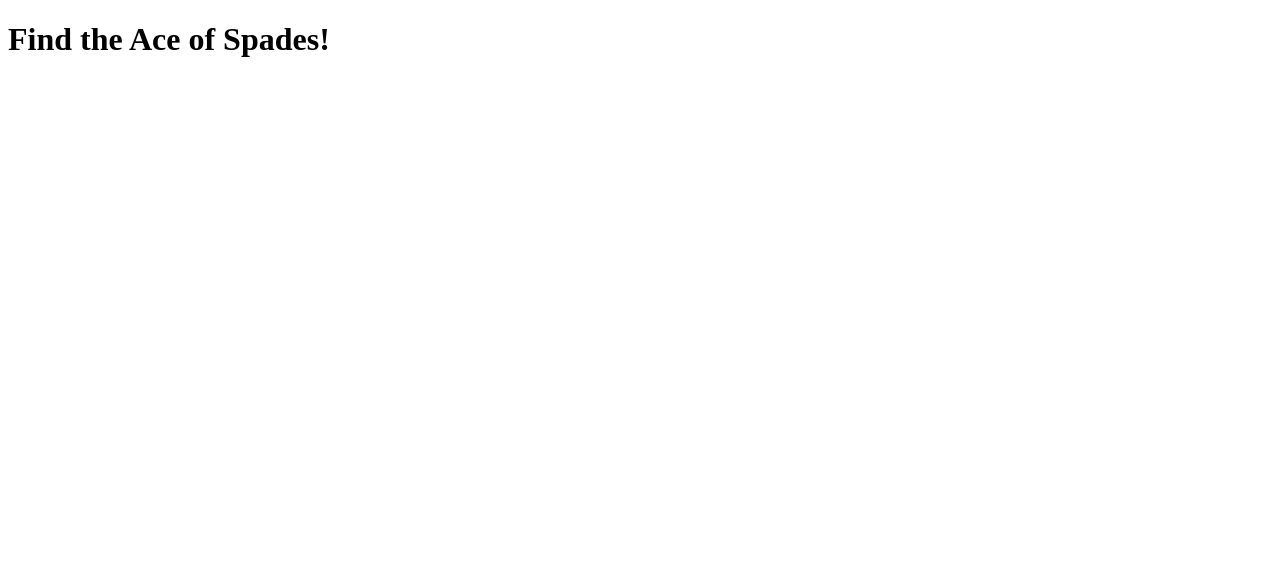
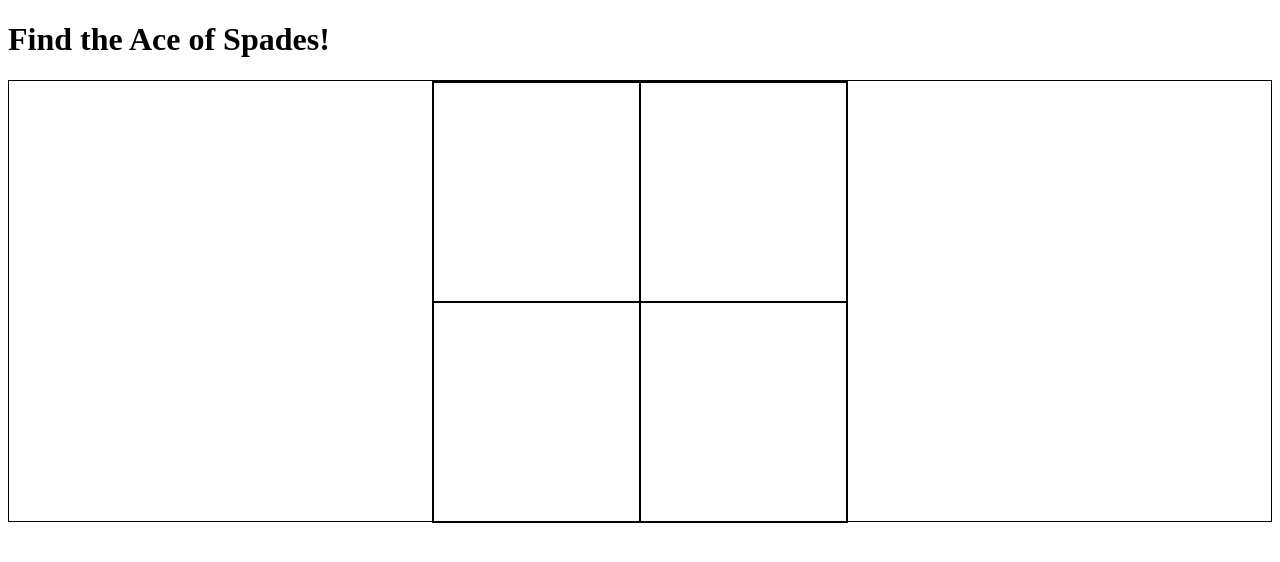
Before and after one commit to JohnWilliamJonesIII/Javascript-Card-Game-MKI, a plain HTML site: page index.html in a window 1280 px wide. Drawn offline with Linux system fonts and the light colour scheme.

Commit message:
Added styling and flex grids

```diff
--- a/index.html
+++ b/index.html
@@ -5,6 +5,7 @@
     <meta http-equiv="X-UA-Compatible" content="IE=edge">
     <meta name="viewport" content="width=device-width, initial-scale=1.0">
     <title>Document</title>
+    <link rel="stylesheet" href="style.css">
 </head>
 <body>
     <header>
@@ -14,17 +15,19 @@
     </header>
     <main>
         <div class="card-container">
-            <div class="card">
-                <div class="card-inner">
-                    <div class="card-front">
-                        <img src="" alt="" class="card-img">
-                    </div>
-                    <div class="card-back">
+           <div class="card-pos-a">
 
-                    </div>
-                </div>
+           </div>
+           <div class="card-pos-b">
+
             </div>
-        </div>
+            <div class="card-pos-c">
+
+            </div>
+            <div class="card-pos-d">
+
+            </div>
+            </div>
     </main>
 </body>
 </html>
--- a/style.css
+++ b/style.css
@@ -0,0 +1,84 @@
+:root{
+    --card-width:157px;
+    --card-height:220px;
+    --num-cards:4;
+    --card-horizontal-space: 100px;
+}
+
+body{
+    height:100vh;
+}
+
+main{
+    height: 55%;
+    display: flex;
+    justify-content: center;
+    border: 1px solid black;
+}
+
+.card-container{
+    position: relative;
+    height: 100%;
+    width:calc(var(--card-width) * (var(--num-cards) / 2) + var(--card-horizontal-space));
+    display: grid;
+    grid-template-columns: 1fr 1fr;
+    grid-template-rows: 1fr 1fr;
+    grid-template-areas: "a b"
+                         "c d";
+     border: 1px solid black;
+}
+
+.card-pos-a{
+    grid-area: a;
+    border: 1px solid black;
+}
+.card-pos-b{
+    grid-area: b;
+    border: 1px solid black;
+}
+.card-pos-c{
+    grid-area: c;
+    border: 1px solid black;
+}
+.card-pos-d{
+    grid-area: d;
+    border: 1px solid black;
+}
+
+
+.card{
+    position:absolute;
+    height:var(--card-height);
+    width:var(--card-width);
+    perspective: 1000px;
+    cursor: pointer;
+}
+
+.card-inner{
+    width:100%;
+    height:100%;
+    position: relative;
+    text-align: center;
+    transition: transform 0.6s;
+    transform-style: preserve-3d;
+}
+
+.card-front, .card-back{
+    width:100%;
+    height:100%;
+    position: absolute;
+    --webkit-backface-visibility: hidden;
+    backface-visibility: hidden;
+}
+
+.card-img{
+    height:100%;
+}
+
+.card-back{
+    transform: rotateY(180deg);
+}
+
+.card:hover .card-inner{
+    transform: rotateY(180deg);
+}
```
